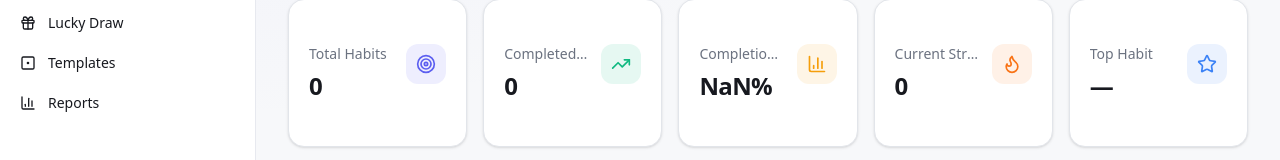
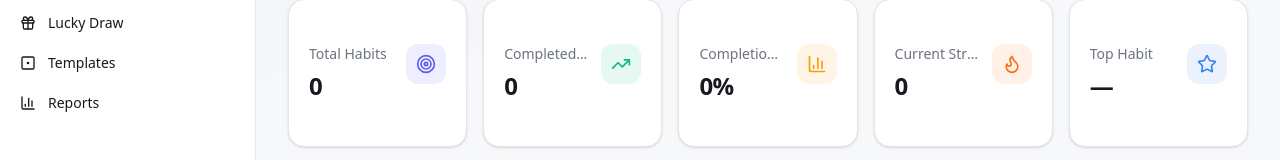
Before and after one commit to Salman053/personal-management-system-web, a Next.js app: page /dashboard/habits in a window 1280 px wide. Shown: the part 395-555 px from the top of the page. Built offline with nearby package versions, Linux system fonts and the light colour scheme; no server answers; the database is empty; sample sign-in values are in the browser's storage.

Commit message:
fix: ensure completion rate displays 0% when averageCompletionRate is null

```diff
--- a/src/app/dashboard/habits/page.tsx
+++ b/src/app/dashboard/habits/page.tsx
@@ -216,7 +216,7 @@ export default function HabitsPage() {
           />
           <StatCard
             label="Completion Rate"
-            value={`${Math.round(analytics.averageCompletionRate * 100)}%`}
+            value={`${Math.round(analytics.averageCompletionRate * 100) || 0}%`}
             icon={<BarChart3 className="h-5 w-5" />}
             tone="bg-warning/10 text-warning"
           />
```
